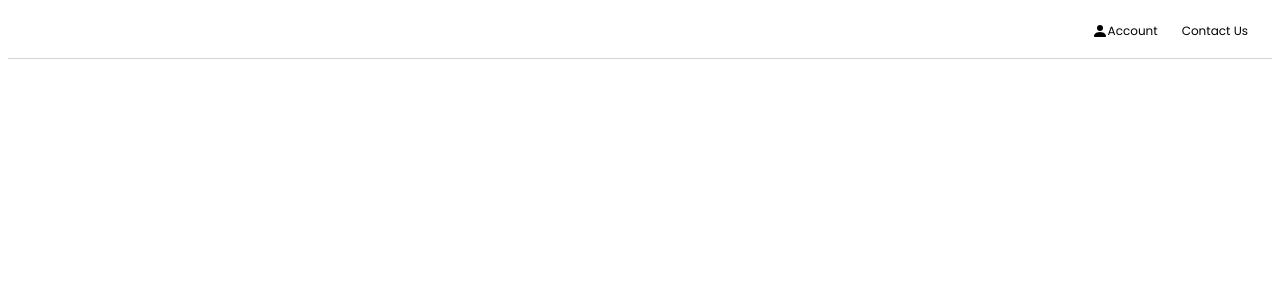
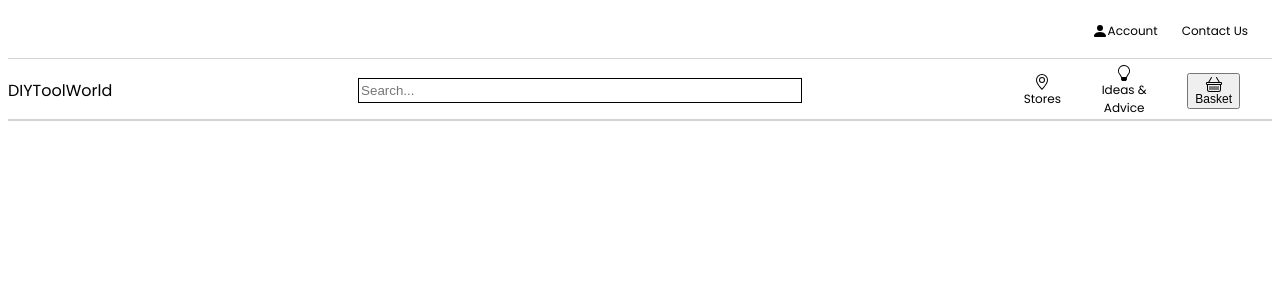
Before and after one commit to MinhazH99/orders101, a React (Vite) app in the folder react/orders101/: page / in a window 1280 px wide. Shown: the top 300 px of the page. Built offline with nearby package versions, Linux system fonts and the light colour scheme.

Commit message:
created navbar

```diff
--- /dev/null
+++ b/react/orders101/src/components/Navbar.jsx
@@ -0,0 +1,57 @@
+function Navbar() {
+  return (
+    <div class="nav container">
+      <div class="hamburger__btn-open">
+        <button id="show-side-bar">
+          <div class="search-icons container">
+            <img
+              class="searchicons"
+              src="../src/assets/list.svg"
+              alt="basket"
+            ></img>
+          </div>
+        </button>
+      </div>
+      <a class="nav__icons" href="#stores">
+        <div class="nav__icons__item container">
+          <img
+            class="searchicons"
+            src="../src/assets/geo-alt.svg"
+            alt="geo locator"
+          ></img>
+          <span>Stores</span>
+        </div>
+      </a>
+      <div class="logo">
+        <p>DIYToolWorld</p>
+      </div>
+      <a class="nav__icons" href="#ideas">
+        <div class="nav__icons__item container">
+          <img
+            class="searchicons"
+            src="../src/assets/lightbulb.svg"
+            alt="lightbulb"
+          ></img>
+          <span>Ideas & Advice</span>
+        </div>
+      </a>
+
+      <button class="nav__icons" id="cart-icon">
+        <div class="nav__icons__item container">
+          {" "}
+          <img
+            class="searchicons"
+            src="../src/assets/basket.svg"
+            alt="basket"
+          ></img>
+          <span>Basket</span>
+        </div>
+      </button>
+      <div class="nav__search-container">
+        <input class="search-bar" type="search" placeholder="Search..." />
+      </div>
+    </div>
+  );
+}
+
+export default Navbar;
--- a/react/orders101/src/css/layout.css
+++ b/react/orders101/src/css/layout.css
@@ -4,6 +4,20 @@
   align-items: center;
   text-align: center;
 }
+
+.grid {
+  display: grid;
+  gap: var(--spacing-l);
+  --grid-padding-top: 1rem;
+  padding-top: var(--grid-padding-top);
+}
+
+a {
+  text-decoration: none;
+  color: inherit;
+}
+
+/* Account management */
 
 .account {
   justify-content: flex-end;
@@ -19,11 +33,278 @@
   gap: var(--spacing-m);
 }
 
-a {
-  text-decoration: none;
-  color: inherit;
-}
-
 li a {
   display: flex;
 }
+
+.user {
+  margin-right: var(--spacing-xs);
+}
+
+/* Search section */
+
+.nav {
+  border-bottom: 2px solid lightgray;
+  justify-content: space-between;
+  flex-wrap: wrap;
+  padding-top: var(--spacing-xs);
+}
+
+.flex {
+  flex: 1;
+  display: flex;
+}
+
+.logo {
+  justify-content: flex-start;
+  align-items: center;
+  margin-right: var(--spacing-m);
+}
+
+.nav__search-container {
+  justify-content: center;
+  align-items: center;
+  flex-basis: 100%;
+}
+
+.search-bar {
+  width: 100%;
+  height: 1.6rem;
+  border: 1px solid black;
+}
+
+.icons-list {
+  display: flex;
+  gap: var(--spacing-m);
+  padding-top: var(--spacing-m);
+}
+
+.nav__icons__item {
+  flex-direction: column;
+  align-items: center;
+}
+
+.hamburger__btn-open {
+  margin-right: var(--spacing-m);
+}
+
+.nav__icons {
+  margin-right: var(--spacing-l);
+}
+
+@media (min-width: 992px) {
+  .nav {
+    justify-content: flex-start;
+  }
+
+  .container {
+    flex-wrap: nowrap;
+    display: flex;
+  }
+
+  .search-bar {
+    width: 50%;
+  }
+
+  .nav__search-container {
+    display: flex;
+    order: 2;
+  }
+
+  .logo {
+    order: 1;
+  }
+
+  .nav__icons {
+    order: 3;
+  }
+}
+
+@media (min-width: 992px) {
+  .hamburger__btn-open {
+    display: none;
+  }
+}
+
+/* Categories section */
+
+.hamburger {
+  position: fixed;
+  list-style-type: none;
+  top: 0;
+  left: 0;
+  height: 100vh;
+  width: 250px;
+  z-index: 1;
+  display: none;
+  backdrop-filter: blur(10px);
+  flex-direction: column;
+  align-items: flex-start;
+  justify-content: flex-start;
+  background-color: var(--blurred-background-color);
+}
+
+.sidebar li {
+  width: 100%;
+}
+
+.sidebar a {
+  width: 100%;
+}
+
+.hamburger__btn-close {
+  display: flex;
+}
+
+.close {
+  height: 2rem;
+  width: 2rem;
+}
+
+@media (max-width: 992px) {
+  header {
+    margin-bottom: var(--spacing-m);
+  }
+}
+
+/* Side bar takes 100% of screen on smaller screens */
+@media (max-width: 600px) {
+  .sidebar {
+    width: 100%;
+  }
+}
+
+.categories {
+  border-bottom: 2px solid lightgray;
+  padding-bottom: var(--spacing-xs);
+  padding-top: var(--spacing-xs);
+}
+.categories-list {
+  display: flex;
+  list-style-type: none;
+  gap: var(--spacing-l);
+
+  @media (max-width: 992px) {
+    display: none;
+  }
+}
+
+.trending-div-product-grid {
+  display: grid;
+  grid-template-columns: 1fr;
+  grid-template-rows: 2fr;
+}
+
+.site-image {
+  height: 100%;
+  width: 100%;
+}
+
+.trending-div-product-addcart {
+  align-self: center;
+  justify-self: center;
+}
+
+/* Features section */
+
+.features {
+  padding-top: var(--spacing-xs);
+  padding-bottom: var(--spacing-xs);
+  gap: var(--spacing-m);
+  font-size: clamp(0.625rem, 0.75vw + 0.34375rem, 1rem);
+}
+
+/* Banner section */
+
+.banner-image {
+  padding: var(--spacing-l);
+  max-width: 100%;
+}
+
+/* Popular section */
+
+.popular {
+  grid-template-columns: 1fr 1fr 1fr 1fr;
+  grid-template-rows: 1fr 1fr;
+}
+
+/* Trending section */
+
+.trending {
+  grid-template-columns: 1fr 1fr 1fr 1fr;
+}
+
+.subtitle {
+  text-align: center;
+}
+
+@media (max-width: 600px) {
+  .grid {
+    grid-template-columns: 1fr;
+  }
+}
+
+.checkout {
+  grid-template-columns: 1fr 1fr;
+  grid-template-rows: 1fr;
+}
+
+.checkout__child {
+  border-style: groove;
+  min-width: 600px;
+  margin-bottom: 50px;
+  padding: 20px;
+}
+
+.checkout__form {
+  display: flex;
+  flex-direction: column;
+  align-items: flex-start;
+}
+
+.text-field {
+  width: 100%;
+}
+
+.checkout__child__header {
+  display: flex;
+  justify-content: space-between;
+}
+
+.checkout__order-number {
+  display: flex;
+  justify-content: flex-start;
+}
+
+.order-details {
+  margin-top: var(--spacing-m);
+}
+
+.order-box {
+  display: flex;
+}
+
+.order-img {
+  width: 20%;
+}
+
+.order-box {
+  margin-bottom: var(--spacing-m);
+}
+
+.order-box__detail {
+  display: flex;
+  flex-direction: column;
+  align-items: start;
+  margin-left: var(--spacing-s);
+}
+
+.checkout__total-detail {
+  display: flex;
+  border-top: 1px solid var(--border-color);
+  border-bottom: 1px solid var(--border-color);
+}
+
+.checkout__total-price {
+  margin-left: auto;
+}
--- a/react/orders101/src/main.jsx
+++ b/react/orders101/src/main.jsx
@@ -1,10 +1,10 @@
 import React from "react";
 import ReactDOM from "react-dom/client";
 import "/src/css/orders101-ui.css";
-import Header from "./components/Header.jsx";
+import Home from "./pages/Home.jsx";
 
 ReactDOM.createRoot(document.getElementById("root")).render(
   <React.StrictMode>
-    <Header />
+    <Home />
   </React.StrictMode>
 );
--- /dev/null
+++ b/react/orders101/src/pages/Home.jsx
@@ -0,0 +1,13 @@
+import Header from "../components/Header";
+import Navbar from "../components/Navbar";
+
+function Home() {
+  return (
+    <div>
+      <Header />
+      <Navbar />
+    </div>
+  );
+}
+
+export default Home;
```
